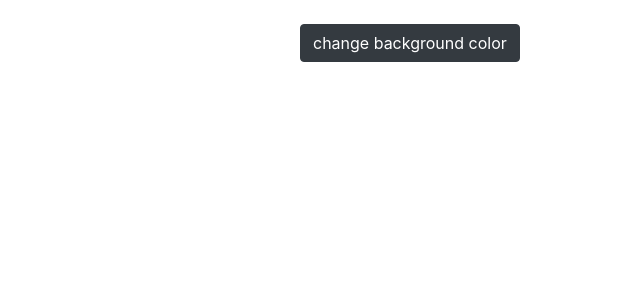
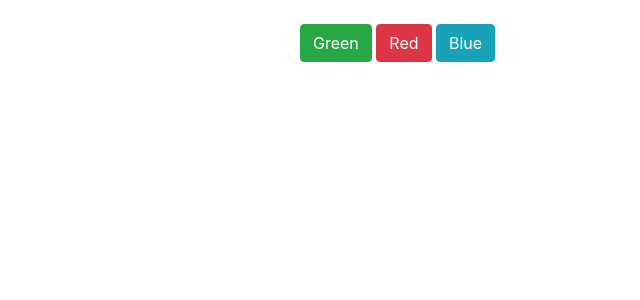
Before and after one commit to FaridJunior/todo-app, a Flask app: page / in a window 1280 px wide. Shown: the part 56-356 px from the top of the page, without its empty margins (640-1280 px from the left). Run offline with Flask 2, Linux system fonts and the light colour scheme; some libraries are stand-ins or nearby versions.

Commit message:
edit gitignore

```diff
--- a/todo/static/javascript/jscript.js
+++ /dev/null
@@ -1,6 +0,0 @@
-function change_background_color(){
-    random_num =Math.floor(Math.random()*5)
-    color_list =["#E91E63","#009688","#607D8B","#4FC3F7","#880E4F"]
-
-    document.body.style.backgroundColor = color_list[random_num];
-}
--- a/todo/templates/base.html
+++ b/todo/templates/base.html
@@ -38,7 +38,9 @@
             {% endblock %}
           </div>
       <div class="col-3 mt-4">
-        <button class="btn btn-dark" onclick="change_background_color()">change background color</button>
+        <button class="btn btn-success" onclick="set_background_color_green()">Green</button>
+        <button class="btn btn-danger" onclick="set_background_color_red()">Red</button>
+        <button class="btn btn-info" onclick="set_background_color_blue()">Blue</button>
 
       </div>
 
```
